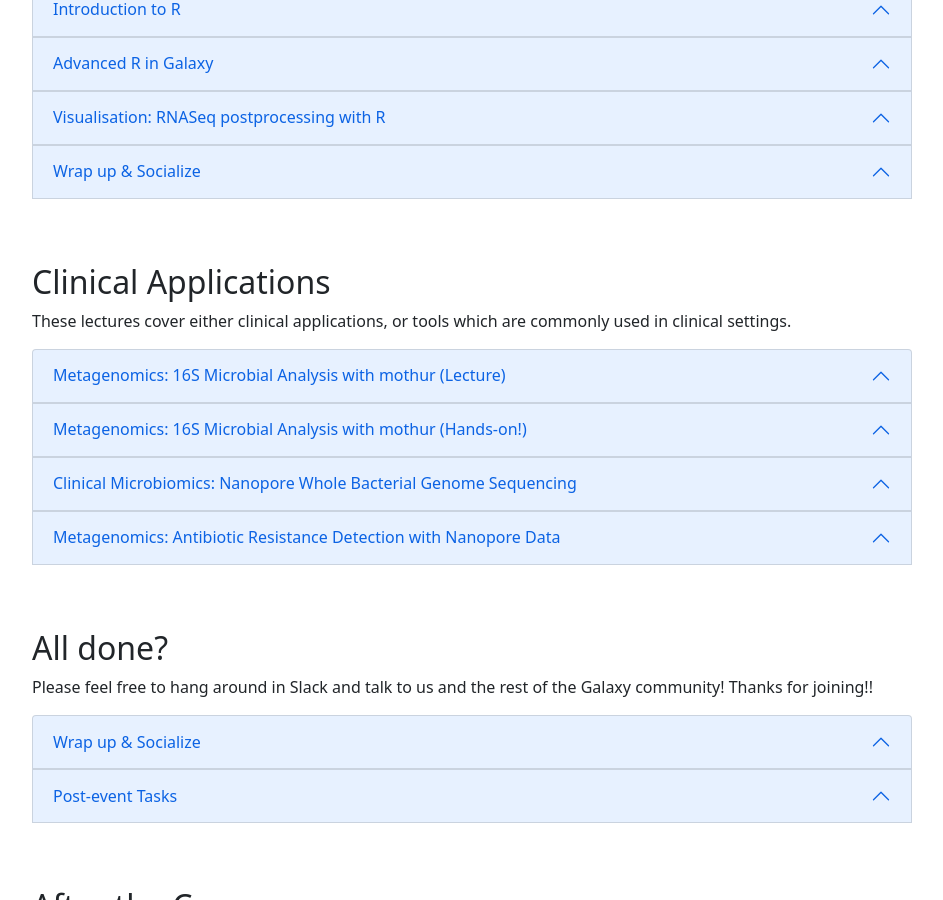
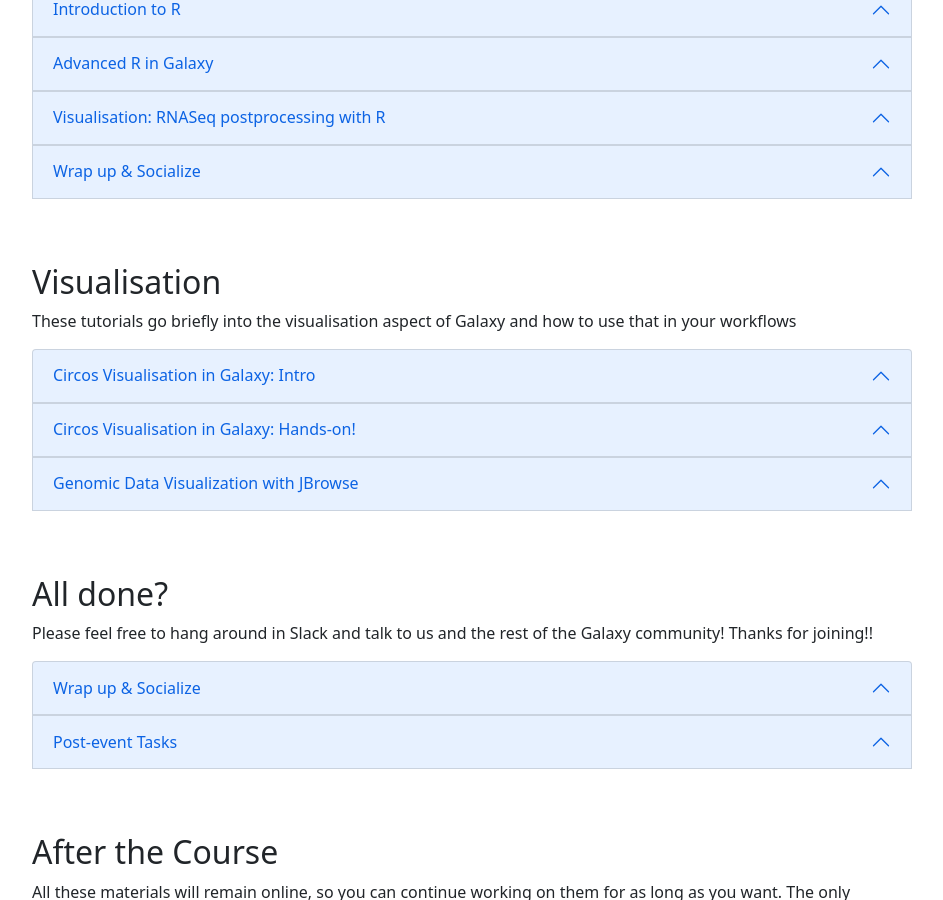
Before and after one commit to subinamehta/galaxy-workshop, a Jekyll site: the page built from events/belbi-2021.md, in a window 1280 px wide and 900 px high, scrolled down 1677 px. Shown: the whole window, without its empty margins (168-1111 px from the left). Built offline with Jekyll 4.4.1, drawn with Linux system fonts in a browser that asks for light colours.

Commit message:
drop clinical

```diff
--- a/events/belbi-2021.md
+++ b/events/belbi-2021.md
@@ -24,7 +24,7 @@ schedule:
           type: setup
         - link: meetnjoin
 
-    day1:
+    galaxy-intro:
       title: "Introduction to Galaxy"
       description: "Today we start by introducing the Galaxy Platform"
       sessions:
@@ -33,7 +33,7 @@ schedule:
           prompt: "Introduce yourself, tell us where you're joining from, and one thing about your surroundings (e.g. it's snowing outside, there's a squirrel on my porch, my cat is on my keyboard)"
         - link: firstanalysis
 
-    day1b:
+    ngs:
       title: "Introduction to NGS"
       description: "Here we show you how to analyze your NGS data using Galaxy."
       sessions:
@@ -45,8 +45,7 @@ schedule:
         - link: assembly-general-introduction-slides
         - link: assembly-general-introduction-tutorial
 
-
-    day2:
+    rna-seq:
       title: "Introduction to RNA-Seq analysis with Galaxy and R"
       description: "Here we dive into (bulk) RNA-seq analysis. We will walk you through an end-to-end analysis and Galaxy, and show you how to perform downstream analysis on the results using Rstudio in Galaxy."
       sessions:
@@ -60,7 +59,7 @@ schedule:
         - name: "Wrap up & Socialize"
           type: wrapup
 
-    day3:
+    viz:
       title: "Visualisation"
       description: "These tutorials go briefly into the visualisation aspect of Galaxy and how to use that in your workflows"
       sessions:
@@ -68,16 +67,7 @@ schedule:
         - link: visualisation-circos-tutorial
         - link: visualisation-jbrowse
 
-    day3:
-      title: "Clinical Applications"
-      description: "These lectures cover either clinical applications, or tools which are commonly used in clinical settings."
-      sessions:
-        - link: metagenomics-mothur-miseq-sop-short-slides
-        - link: metagenomics-mothur-miseq-sop-short-tutorial
-        - link: slides-clinical-nanopore-microbiomics
-        - link: metagenomics-plasmid-metagenomics-nanopore
-
-    day5d:
+    done:
       title: "All done?"
       description: "Please feel free to hang around in Slack and talk to us and the rest of the Galaxy community! Thanks for joining!!"
       sessions:
@@ -87,7 +77,7 @@ schedule:
         - name: "Post-event Tasks"
           type: post-event
 
-    day6:
+    post-course:
       title: "After the Course"
       description: |
         All these materials will remain online, so you can continue working on them for as
```
